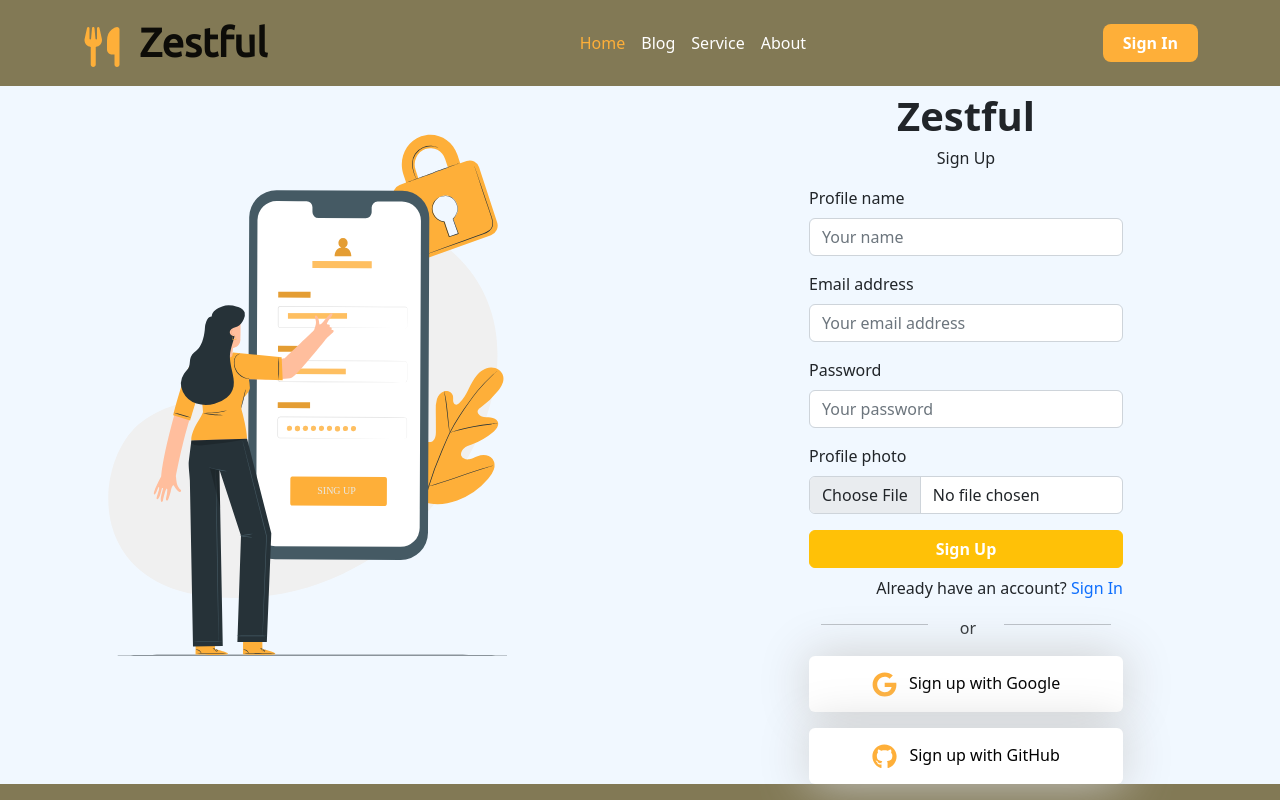
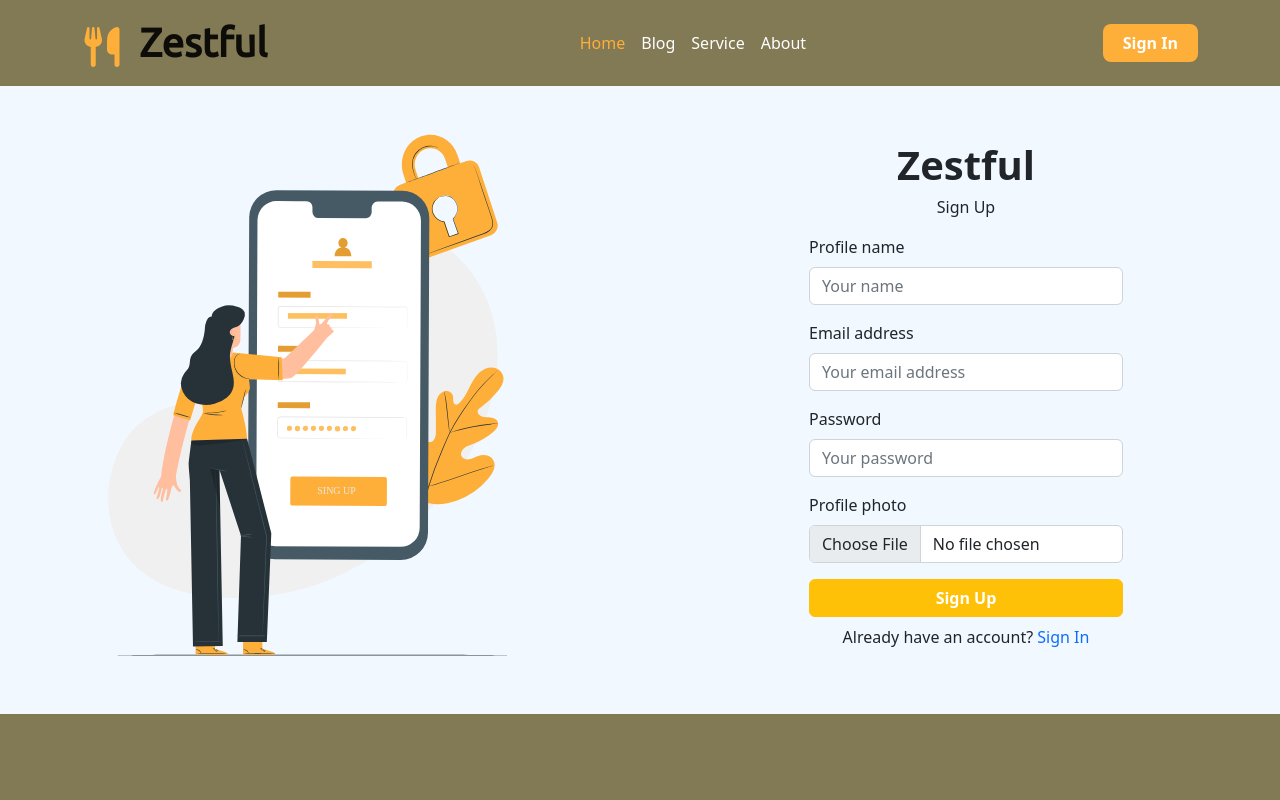
Before and after one commit to selim121/zestful-client, a React (Vite) app: page /sign-up in a window 1280 px wide. Shown: the top 800 px of the page. Built offline with nearby package versions, Linux system fonts and the light colour scheme.

Commit message:
firebase setup, sign up and sign in added

```diff
--- a/package.json
+++ b/package.json
@@ -18,9 +18,11 @@
     "react-bootstrap": "^2.7.4",
     "react-dom": "^18.2.0",
     "react-router-dom": "^6.11.0",
-    "sort-by": "^1.2.0"
+    "sort-by": "^1.2.0",
+    "uuid": "^9.0.0"
   },
   "devDependencies": {
+    "@types/firebase": "^3.2.1",
     "@types/react": "^18.0.28",
     "@types/react-dom": "^18.0.11",
     "@vitejs/plugin-react": "^4.0.0",
--- a/src/firebase/firebase.init.js
+++ b/src/firebase/firebase.init.js
@@ -5,14 +5,15 @@
 
 // Your web app's Firebase configuration
 const firebaseConfig = {
-  apiKey: "AIzaSyBpx6Hw1y7SKOgfB74psJd-wqMD5dsEFYQ",
-  authDomain: "zestful-d961f.firebaseapp.com",
-  projectId: "zestful-d961f",
-  storageBucket: "zestful-d961f.appspot.com",
-  messagingSenderId: "817225277702",
-  appId: "1:817225277702:web:b76a27c34c179f63bdbe87"
+  apiKey: import.meta.env.VITE_apiKey,
+  authDomain: import.meta.env.VITE_authDomain,
+  projectId: import.meta.env.VITE_projectId,
+  storageBucket: import.meta.env.VITE_storageBucket,
+  messagingSenderId: import.meta.env.VITE_messagingSenderId,
+  appId: import.meta.env.VITE_appId,
 };
 
 // Initialize Firebase
 const app = initializeApp(firebaseConfig);
+
 export default app;
--- a/src/pages/SignIn/SignIn.jsx
+++ b/src/pages/SignIn/SignIn.jsx
@@ -4,22 +4,34 @@
 import google from '../../images/logo/google.svg';
 import github from '../../images/logo/github.svg';
 import './SignIn.css';
-import { GoogleAuthProvider, getAuth, signInWithPopup } from 'firebase/auth';
+import { GoogleAuthProvider, getAuth, signInWithPopup, GithubAuthProvider } from 'firebase/auth';
 import app from '../../firebase/firebase.init';
 
 const SignIn = () => {
 
     const auth = getAuth(app);
-    const provider = new GoogleAuthProvider();
+    const googleProvider = new GoogleAuthProvider();
+    const githubProvider = new GithubAuthProvider();
 
     const handleGoogleSignIn = () => {
-        signInWithPopup(auth, provider)
+        signInWithPopup(auth, googleProvider)
         .then(result => {
             const user = result.user;
             console.log(user);
         })
         .catch(error => {
             console.log('error', error.message);
+        })
+    }
+
+    const handleGithubSignIn = () => {
+        signInWithPopup(auth, githubProvider)
+        .then(result => {
+            const loggedUser = result.user;
+            console.log(loggedUser);
+        })
+        .catch(error => {
+            console.log(error);
         })
     }
 
@@ -65,7 +77,7 @@
                                 <Link onClick={handleGoogleSignIn} className="sign-in-btn color-primary"><img src={google} className="icon me-2" /> Sign in with Google</Link>
                             </div>
                             <div className="">
-                                <Link className="sign-in-btn color-primary"><img src={github} alt="" className="icon me-2" /> Sign in with GitHub</Link>
+                                <Link onClick={handleGithubSignIn} className="sign-in-btn color-primary"><img src={github} alt="" className="icon me-2" /> Sign in with GitHub</Link>
                             </div>
                         </div>
                     </div>
--- a/src/pages/SignUp/SignUp.jsx
+++ b/src/pages/SignUp/SignUp.jsx
@@ -1,61 +1,124 @@
 import { Link } from "react-router-dom";
 import signUp from '../../images/signup.svg';
-import google from '../../images/logo/google.svg';
-import github from '../../images/logo/github.svg';
+import { createUserWithEmailAndPassword, getAuth } from 'firebase/auth';
+import app from "../../firebase/firebase.init";
+import 'firebase/compat/storage';
+import { useState } from "react";
+import { useNavigate } from 'react-router-dom';
+
+// import {getFirestore} from 'firebase/firestore';
+// import { useState } from "react";
 
 const SignUp = () => {
+    // const [photo, setPhoto] = useState(null);
+
+    const navigate = useNavigate();
+
+    const handleSignUp = () => {
+        navigate('/sign-in', { replace: true });
+    }
+
+    const [error, setError] = useState('');
+    const [success, setSuccess] = useState('');
+
+    const auth = getAuth(app);
+
+    const handleSubmit = (event) => {
+        event.preventDefault();
+        setSuccess('');
+        const name = event.target.name.value;
+        const email = event.target.email.value;
+        const password = event.target.password.value;
+        // const photo = event.target.photo.files[0];
+        // console.log(event.target.photo);
+        // if(photo) {
+        //     const reader = new FileReader();
+        //     reader.onloadend = () => {
+        //         setPhoto(reader.result);
+        //     };
+        //     reader.readAsDataURL(photo);
+        // }
+
+        // const storage = firebase.storage();
+        // const storageRef = storage.ref(`users/${email}/${photo.name}`);
+
+        // storageRef.put(photo)
+        // .then(() => {
+        //     storageRef.getDownloadURL()
+        //     .then(url => {
+        //         createUserWithEmailAndPassword(auth, email, password)
+        //         .then(result => {
+        //             const loggedUser = result.user;
+        //             const db = getFirestore(app);
+        //             db.collection('users').doc(loggedUser.uid).set({
+        //                 name: name,
+        //                 photoURL: url
+        //             })
+        //             .then(() => {
+        //                 console.log('User added successfully');
+        //             })
+        //             .catch(error => {
+        //                 console.log(error);
+        //             })
+        //         })
+        //     })
+        // })
+
+
+        createUserWithEmailAndPassword(auth, email, password)
+            .then(result => {
+                const loggedUser = result.user;
+                console.log(loggedUser);
+                setError('');
+                event.target.reset();
+                setSuccess('User has been created successfully');
+                handleSignUp();
+            })
+            .catch(error => {
+                console.log(error);
+                setError(error.message);
+                setSuccess('');
+            })
+    }
+
     return (
         <>
             <div className="row">
                 <div className="col-lg-6 col-md-12 h-50">
                     <img className='img-fluid h-75' src={signUp} alt="" />
                 </div>
-                <div className="col-lg-6 col-md-12 d-flex align-items-center">
-                    <form className='w-50 mx-auto'>
+                <div className="col-lg-6 col-md-12 my-auto">
+                    <div className="">
                         <div className="text-center">
                             <p className="fs-1 fw-bold m-0 color-primary">Zestful</p>
                             <p>Sign Up</p>
                         </div>
-                        <div className="mb-3">
+                        <form className='w-50 mx-auto' onSubmit={handleSubmit}>
+
                             <label className="form-label">Profile name</label>
-                            <input type="text" className="form-control" placeholder='Your name' />
-                        </div>
-                        <div className="mb-3">
+                            <input name="name" type="text" className="form-control mb-3" placeholder='Your name' required />
+
+
                             <label className="form-label">Email address</label>
-                            <input type="email" className="form-control" placeholder='Your email address' aria-describedby="emailHelp" />
-                        </div>
-                        <div className="mb-3">
+                            <input name="email" type="email" className="form-control mb-3" placeholder='Your email address' aria-describedby="emailHelp" required />
+
+
                             <label className="form-label">Password</label>
-                            <input type="password" className="form-control" placeholder='Your password' />
-                        </div>
-                        <div className="mb-3">
+                            <input name="password" type="password" className="form-control mb-3" placeholder='Your password' required />
+
+
                             <label className="form-label">Profile photo</label>
-                            <input type="file" className="form-control" placeholder='' />
-                        </div>
+                            <input name="photo" type="file" className="form-control mb-3" placeholder='' required />
+                            {/* {photo && <img src={photo} alt="selected photo" />} */}
 
-                        <button type="submit" className="btn btn-warning text-white fw-bold w-100">Sign Up</button>
-
-                        <div className="mt-2 text-end">
+                            <input type="submit" className="btn btn-warning text-white fw-bold w-100" value="Sign Up" />
+                        </form>
+                        <div className="mt-2 text-center">
                             <p>Already have an account? <Link className='color-primary sign-up-link' to='/sign-in'>Sign In</Link></p>
-                        </div>
-                        <div className="container my-3">
-                            <div className="row">
-                                <div className="col-5">
-                                    <hr className="my-2" />
-                                </div>
-                                <div className="col-2 text-center">
-                                    <span className="px-2">or</span>
-                                </div>
-                                <div className="col-5">
-                                    <hr className="my-2" />
+                            <p className="text-danger my-2">{error}</p>
+                            <p className="text-success my-2">{success}</p>
                         </div>
                     </div>
-                        </div>
-
-                        <button type="submit" className="sign-in-btn w-100 mb-3 color-primary"><img src={google} alt="" className="icon me-2" /> Sign up with Google</button>
-                        <button type="submit" className="sign-in-btn w-100 color-primary"><img src={github} alt="" className="icon me-2" /> Sign up with GitHub</button>
-
-                    </form>
                 </div>
             </div>
         </>
```
Also changed, not shown: 1 other file (tests, documents, lock files or other folders). Lines whose indentation alone changed are shown as unchanged.
